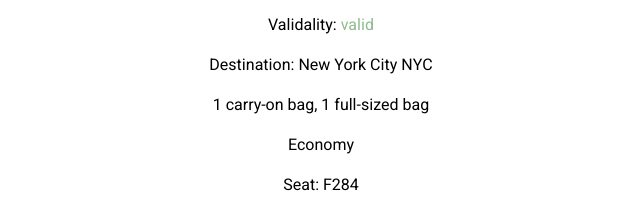
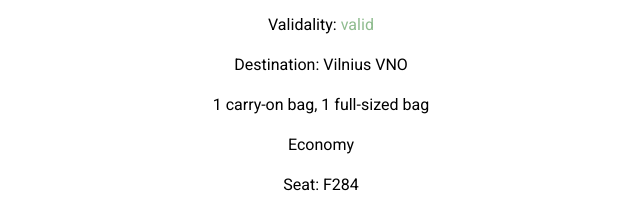
Before and after one commit to Matthewmatexas/ticket1, a plain HTML site: page index.html in a window 1280 px wide. Shown: the part 157-367 px from the top of the page, 319-959 px from the left. Drawn offline with Linux system fonts and the light colour scheme.

Commit message:
Update index.html

```diff
--- a/index.html
+++ b/index.html
@@ -13,7 +13,7 @@
     <p>Ieva Kasparavičiūtė</p>
     <p>Ticket nr.: 2224688530</p>
     <p>Validality: <span style="color: darkseagreen;">valid</span></p>
-    <p>Destination: New York City NYC</p>
+    <p>Destination: Vilnius VNO</p>
     <p>1 carry-on bag, 1 full-sized bag</p>
     <p>Economy</p>
     <p>Seat: F284</p>
```
